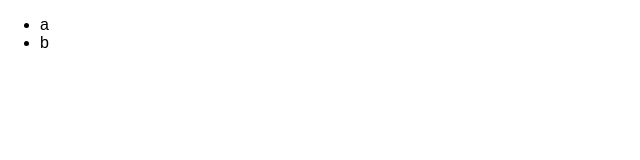
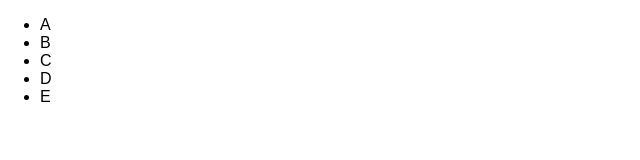
Before and after one commit to hustshawn/react-redux-practice, a React (Create React App) app: page / in a window 1280 px wide. Shown: the top 160 px of the page, without its empty margins (0-640 px from the left). Built offline with nearby package versions, Linux system fonts and the light colour scheme; the HTML template or start-up script is replaced by a standard one.

Commit message:
List todos with mannual dispatched actions

```diff
--- a/src/App.js
+++ /dev/null
@@ -1,19 +0,0 @@
-import React from 'react'
-
-
-
-class App extends React.Component {
-  render() {
-    return (
-      <TodoList />
-    )
-  }
-}
-
-const TodoList = () =>(
-  <ul>
-    <li>a</li>
-    <li>b</li>
-  </ul>
-)
-export default App
--- a/src/index.js
+++ b/src/index.js
@@ -1,14 +1,88 @@
 import React from 'react';
 import ReactDOM from 'react-dom';
-import App from './App';
+// import App from './App';
+import { createStore } from 'redux'
 import './index.css';
 // import store from './store'
 // import { Provider } from 'react-redux'
 
 
-ReactDOM.render(
 
-    <App />,
+const ADD_TODO = "ADD_TODO"
+const TOGGLE_TODO = "TOGGLE_TODO"
+// Reducer
+const todosReducer = (state=[], action) => {
+  console.log(state)
+  console.log(action)
+  switch(action.type){
+    case ADD_TODO: {
+      return (
+        [...state,
+          {
+            id: action.id,
+            text:action.text,
+            completed: false
+          }
+        ]
+      )
+    }
+    case TOGGLE_TODO: {
+      return state.map(todo => {
+        if (todo.id !== action.id){
+          return todo
+        } else {
+          return {
+            ...todo,
+            completed: !todo.completed
+          }
+        }
+      })
+    }
+    default:
+      return state
+  }
+}
 
-  document.getElementById('root')
-);
+const store = createStore(todosReducer)
+
+let currentTodo = 0
+console.log("store:",store)
+store.dispatch({type:ADD_TODO, id: currentTodo++, text: 'A'})
+store.dispatch({type:ADD_TODO, id: currentTodo++, text: 'B'})
+store.dispatch({type:ADD_TODO, id: currentTodo++, text: 'C'})
+store.dispatch({type:ADD_TODO, id: currentTodo++, text: 'D'})
+store.dispatch({type:ADD_TODO, id: currentTodo++, text: 'E'})
+// store.dispatch({type:ADD_TODO, todo: 'B'})
+
+class App extends React.Component {
+  render() {
+    console.log(store.getState())
+    return (
+      <div>
+
+        <TodoList store={store.getState()}/>
+      </div>
+    )
+  }
+}
+
+const TodoList = ({ store }) => (
+  <ul>
+    { store.map((todo) => {
+      return (
+      <li key={todo.id}>{todo.text}</li>
+        )
+    })}
+  </ul>
+)
+
+const render = () => {
+  ReactDOM.render(
+
+      <App />,
+
+    document.getElementById('root')
+  );
+}
+store.subscribe(render)
+render()
```
